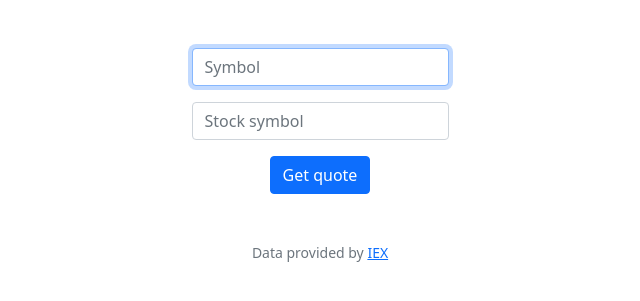
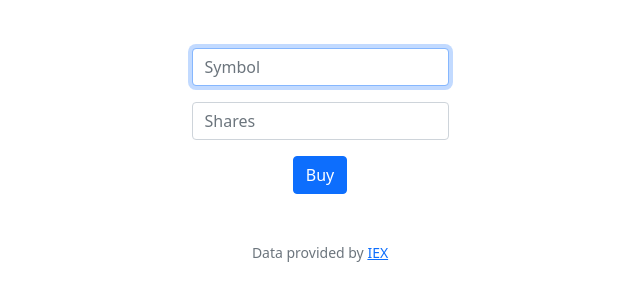
Before and after one commit to toluboltz/cs50, a Flask app: template finance/templates/buy.html in a window 1280 px wide. Shown: the part 76-377 px from the top of the page, without its empty margins (320-960 px from the left). Run offline with Flask 2, Linux system fonts and the light colour scheme; the template is opened without the code that fills it, so the values that code supplies are empty; some libraries are stand-ins or nearby versions.

Commit message:
Wed, Jun 15, 2022, 4:35 PM +00:00

```diff
--- a/finance/templates/buy.html
+++ b/finance/templates/buy.html
@@ -5,13 +5,13 @@
 {% endblock %}
 
 {% block main %}
-    <form action="/quote" method="post">
+    <form action="/buy" method="post">
         <div class="mb-3">
             <input autocomplete="off" autofocus class="form-control mx-auto w-auto" id="symbol" name="symbol" placeholder="Symbol" type="text">
         </div>
         <div class="mb-3">
-            <input autocomplete="off" autofocus class="form-control mx-auto w-auto" id="symbol" name="symbol" placeholder="Stock symbol" type="text">
+            <input autocomplete="off" class="form-control mx-auto w-auto" id="shares" name="shares" placeholder="Shares" type="number" min="1">
         </div>
-        <button class="btn btn-primary" type="submit">Get quote</button>
+        <button class="btn btn-primary" type="submit">Buy</button>
     </form>
 {% endblock %}
--- a/finance/templates/quote.html
+++ b/finance/templates/quote.html
@@ -9,6 +9,6 @@
         <div class="mb-3">
             <input autocomplete="off" autofocus class="form-control mx-auto w-auto" id="symbol" name="symbol" placeholder="Symbol" type="text">
         </div>
-        <button class="btn btn-primary" type="submit">Get quote</button>
+        <button class="btn btn-primary" type="submit">Quote</button>
     </form>
 {% endblock %}
```
